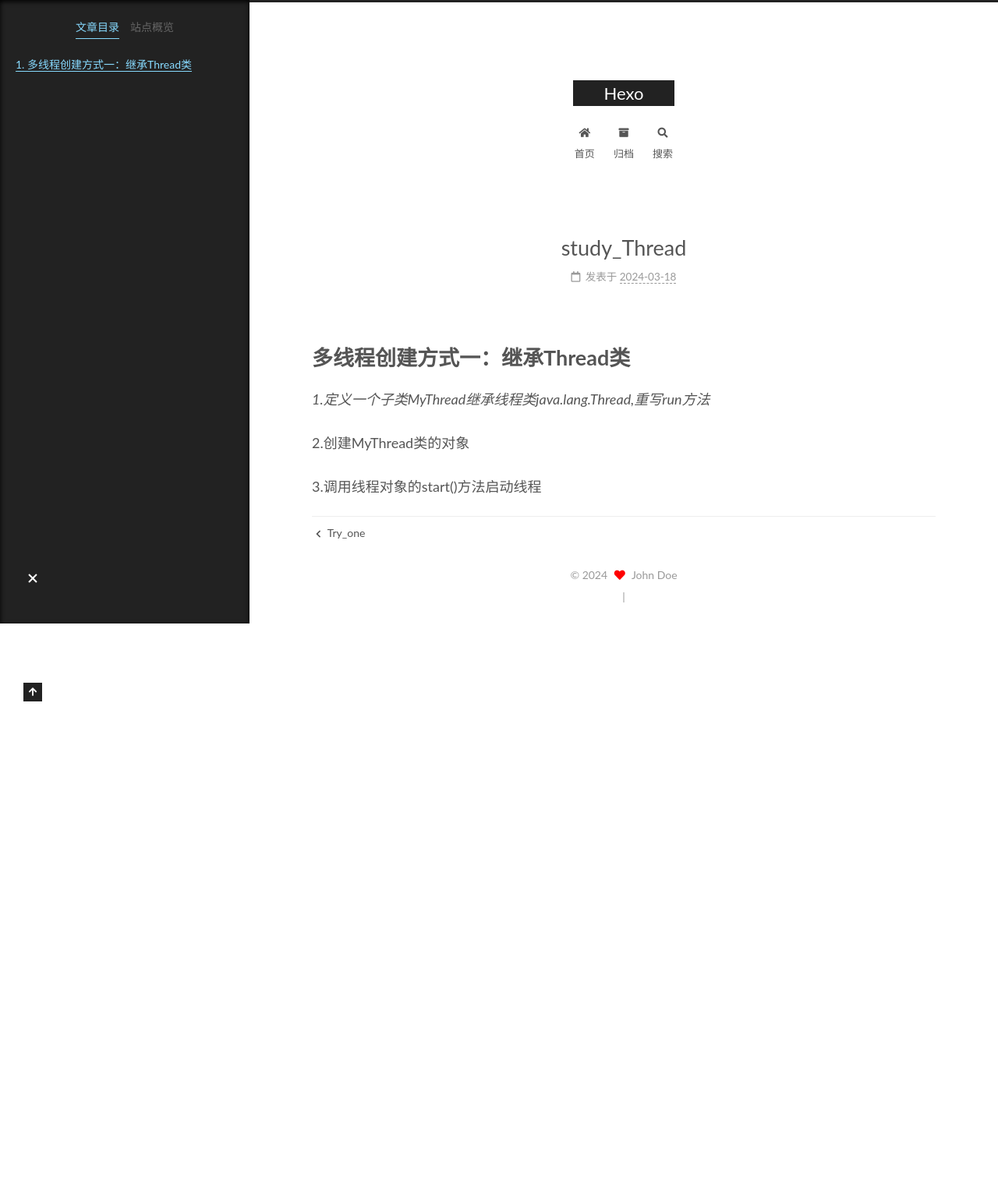
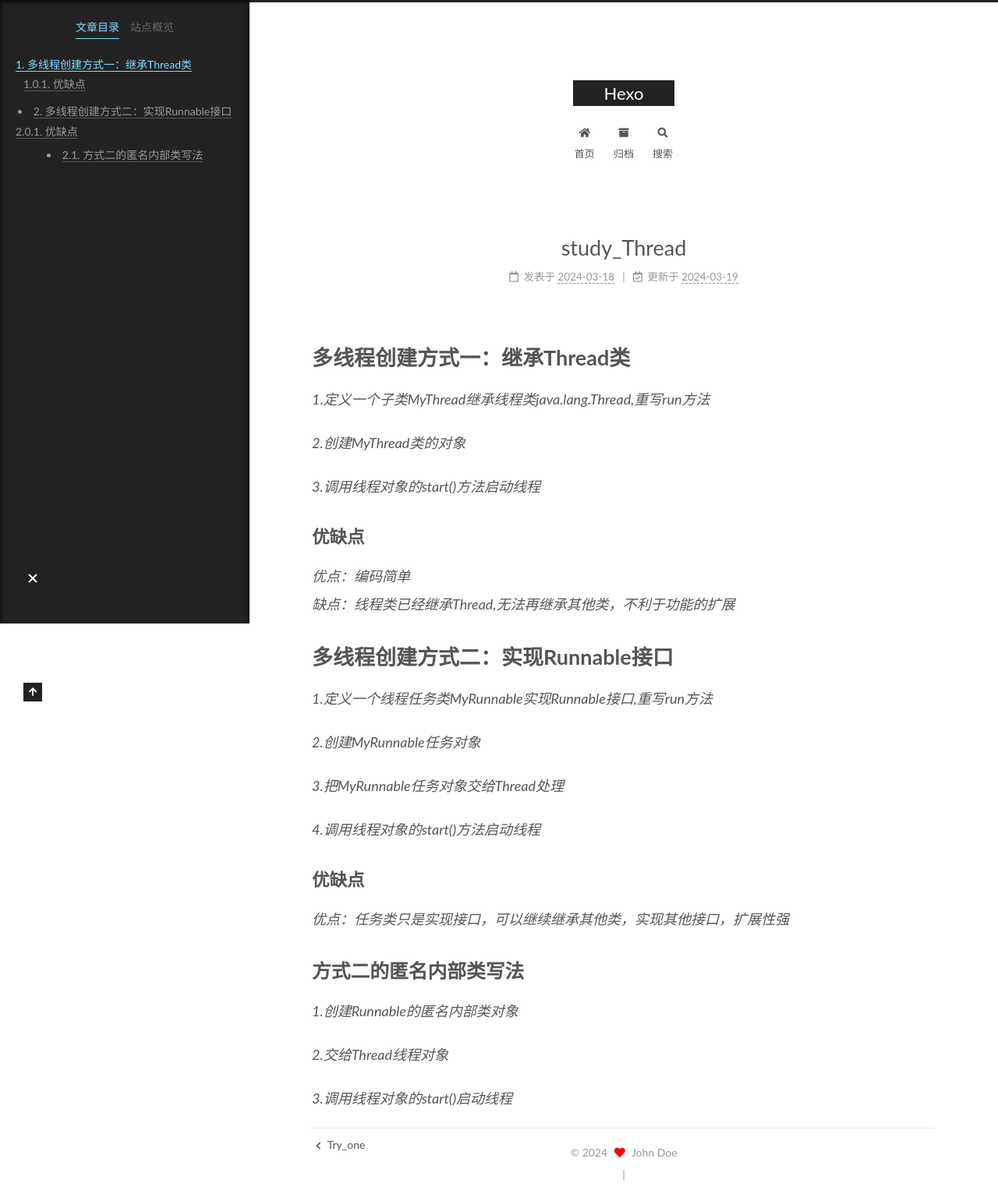
Before and after one commit to luckylittledye/luckylittledye.github.io, a plain HTML site: page 2024/03/18/study-Thread/index.html in a window 1280 px wide. Shown: the whole page at 78% size. Before the commit the page ends 800 px from the top, so only its background shows below. Drawn offline with Linux system fonts and the light colour scheme; some packages are replaced by stand-ins of ours; a script that the page names is missing.

Commit message:
Site updated: 2024-03-19 00:04:01

```diff
--- a/2024/03/18/study-Thread/index.html
+++ b/2024/03/18/study-Thread/index.html
@@ -20,15 +20,15 @@
     var CONFIG = {"hostname":"luckylittledye","root":"/","scheme":"Muse","version":"7.8.0","exturl":false,"sidebar":{"position":"left","display":"post","padding":18,"offset":12,"onmobile":false},"copycode":{"enable":false,"show_result":false,"style":null},"back2top":{"enable":true,"sidebar":false,"scrollpercent":false},"bookmark":{"enable":false,"color":"#222","save":"auto"},"fancybox":false,"mediumzoom":false,"lazyload":false,"pangu":false,"comments":{"style":"tabs","active":null,"storage":true,"lazyload":false,"nav":null},"algolia":{"hits":{"per_page":10},"labels":{"input_placeholder":"Search for Posts","hits_empty":"We didn't find any results for the search: ${query}","hits_stats":"${hits} results found in ${time} ms"}},"localsearch":{"enable":true,"trigger":"auto","top_n_per_article":-1,"unescape":false,"preload":false},"motion":{"enable":true,"async":false,"transition":{"post_block":"fadeIn","post_header":"slideDownIn","post_body":"slideDownIn","coll_header":"slideLeftIn","sidebar":"slideUpIn"}},"path":"search.xml"};
   </script>
 
-  <meta name="description" content="多线程创建方式一：继承Thread类1.定义一个子类MyThread继承线程类java.lang.Thread,重写run方法   2.创建MyThread类的对象   3.调用线程对象的start()方法启动线程">
+  <meta name="description" content="多线程创建方式一：继承Thread类1.定义一个子类MyThread继承线程类java.lang.Thread,重写run方法   2.创建MyThread类的对象   3.调用线程对象的start()方法启动线程   优缺点优点：编码简单缺点：线程类已经继承Thread,无法再继承其他类，不利于功能的扩展  多线程创建方式二：实现Runnable接口1.定义一个线程任务类MyRunnable实现">
 <meta property="og:type" content="article">
 <meta property="og:title" content="study_Thread">
 <meta property="og:url" content="https://luckylittledye/github.io/2024/03/18/study-Thread/index.html">
 <meta property="og:site_name" content="Hexo">
-<meta property="og:description" content="多线程创建方式一：继承Thread类1.定义一个子类MyThread继承线程类java.lang.Thread,重写run方法   2.创建MyThread类的对象   3.调用线程对象的start()方法启动线程">
+<meta property="og:description" content="多线程创建方式一：继承Thread类1.定义一个子类MyThread继承线程类java.lang.Thread,重写run方法   2.创建MyThread类的对象   3.调用线程对象的start()方法启动线程   优缺点优点：编码简单缺点：线程类已经继承Thread,无法再继承其他类，不利于功能的扩展  多线程创建方式二：实现Runnable接口1.定义一个线程任务类MyRunnable实现">
 <meta property="og:locale" content="zh_CN">
 <meta property="article:published_time" content="2024-03-18T14:27:35.000Z">
-<meta property="article:modified_time" content="2024-03-18T14:48:48.959Z">
+<meta property="article:modified_time" content="2024-03-18T16:03:12.240Z">
 <meta property="article:author" content="John Doe">
 <meta name="twitter:card" content="summary">
 
@@ -202,9 +202,15 @@
               </span>
               <span class="post-meta-item-text">发表于</span>
 
-
-              <time title="创建时间：2024-03-18 22:27:35 / 修改时间：22:48:48" itemprop="dateCreated datePublished" datetime="2024-03-18T22:27:35+08:00">2024-03-18</time>
+              <time title="创建时间：2024-03-18 22:27:35" itemprop="dateCreated datePublished" datetime="2024-03-18T22:27:35+08:00">2024-03-18</time>
             </span>
+              <span class="post-meta-item">
+                <span class="post-meta-item-icon">
+                  <i class="far fa-calendar-check"></i>
+                </span>
+                <span class="post-meta-item-text">更新于</span>
+                <time title="修改时间：2024-03-19 00:03:12" itemprop="dateModified" datetime="2024-03-19T00:03:12+08:00">2024-03-19</time>
+              </span>
 
 
             <span class="post-meta-item" title="阅读次数" id="busuanzi_container_page_pv" style="display: none;">
@@ -225,8 +231,17 @@
 
 
         <h1 id="多线程创建方式一：继承Thread类"><a href="#多线程创建方式一：继承Thread类" class="headerlink" title="多线程创建方式一：继承Thread类"></a>多线程创建方式一：继承Thread类</h1><p><em>1.定义一个子类MyThread继承线程类java.lang.Thread,重写run方法</em>  </p>
-<p>2.创建MyThread类的对象  </p>
-<p>3.调用线程对象的start()方法启动线程</p>
+<p><em>2.创建MyThread类的对象</em>  </p>
+<p><em>3.调用线程对象的start()方法启动线程</em>  </p>
+<h3 id="优缺点"><a href="#优缺点" class="headerlink" title="优缺点"></a>优缺点</h3><p><em>优点：编码简单</em><br><em>缺点：线程类已经继承Thread,无法再继承其他类，不利于功能的扩展</em> </p>
+<h1 id="多线程创建方式二：实现Runnable接口"><a href="#多线程创建方式二：实现Runnable接口" class="headerlink" title="多线程创建方式二：实现Runnable接口"></a>多线程创建方式二：实现Runnable接口</h1><p><em>1.定义一个线程任务类MyRunnable实现Runnable接口,重写run方法</em>  </p>
+<p><em>2.创建MyRunnable任务对象</em>  </p>
+<p><em>3.把MyRunnable任务对象交给Thread处理</em></p>
+<p><em>4.调用线程对象的start()方法启动线程</em>  </p>
+<h3 id="优缺点-1"><a href="#优缺点-1" class="headerlink" title="优缺点"></a>优缺点</h3><p><em>优点：任务类只是实现接口，可以继续继承其他类，实现其他接口，扩展性强</em>  </p>
+<h2 id="方式二的匿名内部类写法"><a href="#方式二的匿名内部类写法" class="headerlink" title="方式二的匿名内部类写法"></a>方式二的匿名内部类写法</h2><p><em>1.创建Runnable的匿名内部类对象</em></p>
+<p><em>2.交给Thread线程对象</em>  </p>
+<p><em>3.调用线程对象的start()启动线程</em></p>
 
     </div>
 
@@ -304,7 +319,7 @@
 
       <!--noindex-->
       <div class="post-toc-wrap sidebar-panel">
-          <div class="post-toc motion-element"><ol class="nav"><li class="nav-item nav-level-1"><a class="nav-link" href="#%E5%A4%9A%E7%BA%BF%E7%A8%8B%E5%88%9B%E5%BB%BA%E6%96%B9%E5%BC%8F%E4%B8%80%EF%BC%9A%E7%BB%A7%E6%89%BFThread%E7%B1%BB"><span class="nav-number">1.</span> <span class="nav-text">多线程创建方式一：继承Thread类</span></a></li></ol></div>
+          <div class="post-toc motion-element"><ol class="nav"><li class="nav-item nav-level-1"><a class="nav-link" href="#%E5%A4%9A%E7%BA%BF%E7%A8%8B%E5%88%9B%E5%BB%BA%E6%96%B9%E5%BC%8F%E4%B8%80%EF%BC%9A%E7%BB%A7%E6%89%BFThread%E7%B1%BB"><span class="nav-number">1.</span> <span class="nav-text">多线程创建方式一：继承Thread类</span></a><ol class="nav-child"><li class="nav-item nav-level-3"><a class="nav-link" href="#%E4%BC%98%E7%BC%BA%E7%82%B9"><span class="nav-number">1.0.1.</span> <span class="nav-text">优缺点</span></a></li></ol></li></ol></li><li class="nav-item nav-level-1"><a class="nav-link" href="#%E5%A4%9A%E7%BA%BF%E7%A8%8B%E5%88%9B%E5%BB%BA%E6%96%B9%E5%BC%8F%E4%BA%8C%EF%BC%9A%E5%AE%9E%E7%8E%B0Runnable%E6%8E%A5%E5%8F%A3"><span class="nav-number">2.</span> <span class="nav-text">多线程创建方式二：实现Runnable接口</span></a><ol class="nav-child"><li class="nav-item nav-level-3"><a class="nav-link" href="#%E4%BC%98%E7%BC%BA%E7%82%B9-1"><span class="nav-number">2.0.1.</span> <span class="nav-text">优缺点</span></a></li></ol></li><li class="nav-item nav-level-2"><a class="nav-link" href="#%E6%96%B9%E5%BC%8F%E4%BA%8C%E7%9A%84%E5%8C%BF%E5%90%8D%E5%86%85%E9%83%A8%E7%B1%BB%E5%86%99%E6%B3%95"><span class="nav-number">2.1.</span> <span class="nav-text">方式二的匿名内部类写法</span></a></li></ol></li></ol></div>
       </div>
       <!--/noindex-->
 
--- a/atom.xml
+++ b/atom.xml
@@ -6,7 +6,7 @@
   <link href="https://luckylittledye/github.io/atom.xml" rel="self"/>
 
   <link href="https://luckylittledye/github.io/"/>
-  <updated>2024-03-18T14:48:48.959Z</updated>
+  <updated>2024-03-18T16:03:12.240Z</updated>
   <id>https://luckylittledye/github.io/</id>
 
   <author>
@@ -21,9 +21,9 @@
     <link href="https://luckylittledye/github.io/2024/03/18/study-Thread/"/>
     <id>https://luckylittledye/github.io/2024/03/18/study-Thread/</id>
     <published>2024-03-18T14:27:35.000Z</published>
-    <updated>2024-03-18T14:48:48.959Z</updated>
+    <updated>2024-03-18T16:03:12.240Z</updated>
 
-    <content type="html"><![CDATA[<h1 id="多线程创建方式一：继承Thread类"><a href="#多线程创建方式一：继承Thread类" class="headerlink" title="多线程创建方式一：继承Thread类"></a>多线程创建方式一：继承Thread类</h1><p><em>1.定义一个子类MyThread继承线程类java.lang.Thread,重写run方法</em>  </p><p>2.创建MyThread类的对象  </p><p>3.调用线程对象的start()方法启动线程</p>]]></content>
+    <content type="html"><![CDATA[<h1 id="多线程创建方式一：继承Thread类"><a href="#多线程创建方式一：继承Thread类" class="headerlink" title="多线程创建方式一：继承Thread类"></a>多线程创建方式一：继承Thread类</h1><p><em>1.定义一个子类MyThread继承线程类java.lang.Thread,重写run方法</em>  </p><p><em>2.创建MyThread类的对象</em>  </p><p><em>3.调用线程对象的start()方法启动线程</em>  </p><h3 id="优缺点"><a href="#优缺点" class="headerlink" title="优缺点"></a>优缺点</h3><p><em>优点：编码简单</em><br><em>缺点：线程类已经继承Thread,无法再继承其他类，不利于功能的扩展</em> </p><h1 id="多线程创建方式二：实现Runnable接口"><a href="#多线程创建方式二：实现Runnable接口" class="headerlink" title="多线程创建方式二：实现Runnable接口"></a>多线程创建方式二：实现Runnable接口</h1><p><em>1.定义一个线程任务类MyRunnable实现Runnable接口,重写run方法</em>  </p><p><em>2.创建MyRunnable任务对象</em>  </p><p><em>3.把MyRunnable任务对象交给Thread处理</em></p><p><em>4.调用线程对象的start()方法启动线程</em>  </p><h3 id="优缺点-1"><a href="#优缺点-1" class="headerlink" title="优缺点"></a>优缺点</h3><p><em>优点：任务类只是实现接口，可以继续继承其他类，实现其他接口，扩展性强</em>  </p><h2 id="方式二的匿名内部类写法"><a href="#方式二的匿名内部类写法" class="headerlink" title="方式二的匿名内部类写法"></a>方式二的匿名内部类写法</h2><p><em>1.创建Runnable的匿名内部类对象</em></p><p><em>2.交给Thread线程对象</em>  </p><p><em>3.调用线程对象的start()启动线程</em></p>]]></content>
 
 
 
--- a/css/main.css
+++ b/css/main.css
@@ -1175,7 +1175,7 @@ pre .javascript .function {
 }
 .links-of-author a::before,
 .links-of-author span.exturl::before {
-  background: #85580e;
+  background: #6f83ff;
   border-radius: 50%;
   content: ' ';
   display: inline-block;
```
Also changed, not shown: index.html (+19 -4 lines), search.xml (+21 -12 lines).
